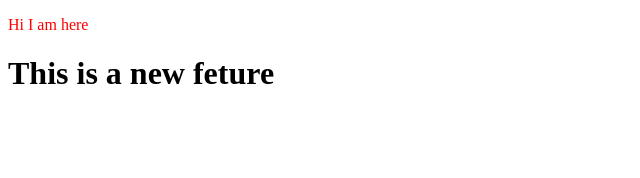
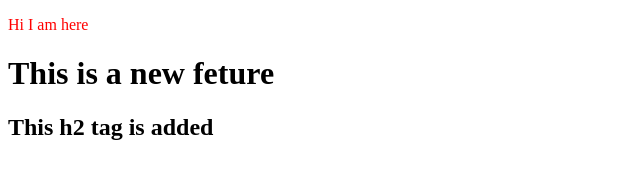
Before and after one commit to Thakur-0341/LocalRepo, a plain HTML site: page index.html in a window 1280 px wide. Shown: the whole page, without its empty margins (0-640 px from the left). Drawn offline with Linux system fonts and the light colour scheme.

Commit message:
Added h2

```diff
--- a/index.html
+++ b/index.html
@@ -9,5 +9,6 @@
 <body>
     <p>Hi I am here</p>
     <h1>This is a new feture</h1>
+    <h2>This h2 tag is added</h2>
 </body>
 </html>
```
